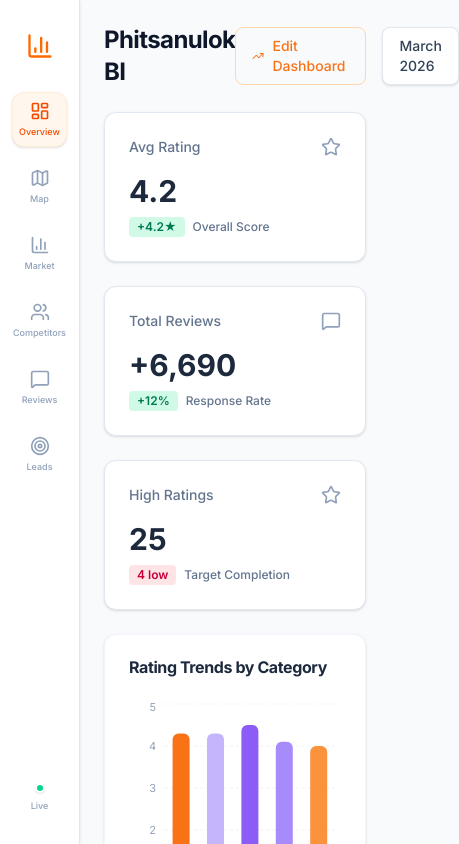
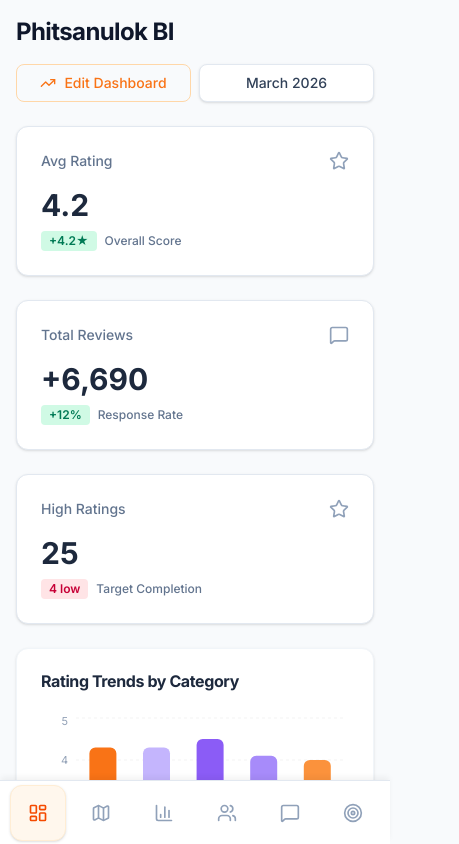
Before and after one commit to simonyosb/phitsanulok-dashboard, a Next.js app: page / in a window 390 px wide. Shown: the top 844 px of the page, 459 px wide, since content can reach past the window. Built offline with nearby package versions, Linux system fonts and the light colour scheme.

Commit message:
feat: Implement responsive layout for the dashboard, adapting the sidebar to a bottom navigation on mobile devices.

```diff
--- a/src/app/layout.tsx
+++ b/src/app/layout.tsx
@@ -25,10 +25,10 @@ export default function RootLayout({
         />
       </head>
       <body className="font-[Inter,sans-serif] min-h-screen bg-slate-50 text-slate-900 antialiased">
-        <div className="flex">
+        <div className="flex flex-col md:flex-row min-h-screen">
           <Sidebar />
-          <main className="flex-1 w-full pl-20 transition-all">
-            <div className="p-6 max-w-7xl mx-auto">{children}</div>
+          <main className="flex-1 w-full md:pl-20 pb-16 md:pb-0 transition-all">
+            <div className="p-4 sm:p-6 lg:p-8 max-w-7xl mx-auto">{children}</div>
           </main>
         </div>
       </body>
--- a/src/app/page.tsx
+++ b/src/app/page.tsx
@@ -80,14 +80,14 @@ export default function OverviewPage() {
   return (
     <div className="flex flex-col gap-6">
       {/* Header */}
-      <header className="flex justify-between items-center">
+      <header className="flex flex-col sm:flex-row justify-between items-start sm:items-center gap-4">
         <h1 className="text-2xl font-bold tracking-tight">Phitsanulok BI</h1>
-        <div className="flex items-center gap-4">
-          <div className="flex items-center gap-2 px-4 py-2 rounded-lg border border-orange-200 text-[#f97316] text-sm font-medium hover:bg-orange-50 transition-colors cursor-pointer">
+        <div className="flex flex-wrap items-center gap-2 sm:gap-4 w-full sm:w-auto">
+          <div className="flex-1 sm:flex-none flex justify-center items-center gap-2 px-4 py-2 rounded-lg border border-orange-200 text-[#f97316] text-sm font-medium hover:bg-orange-50 transition-colors cursor-pointer whitespace-nowrap">
             <TrendingUp className="h-4 w-4" />
             Edit Dashboard
           </div>
-          <div className="flex items-center gap-2 px-4 py-2 rounded-lg border border-slate-200 bg-white text-sm shadow-sm">
+          <div className="flex-1 sm:flex-none flex justify-center items-center gap-2 px-4 py-2 rounded-lg border border-slate-200 bg-white text-sm shadow-sm whitespace-nowrap">
             <span className="font-medium text-slate-700">March 2026</span>
           </div>
         </div>
--- a/src/components/dashboard/sidebar.tsx
+++ b/src/components/dashboard/sidebar.tsx
@@ -25,14 +25,14 @@ export function Sidebar() {
   const pathname = usePathname();
 
   return (
-    <aside className="fixed left-0 top-0 z-40 h-screen w-20 bg-white border-r border-slate-200 flex flex-col items-center py-6 shadow-sm">
+    <aside className="fixed bottom-0 left-0 right-0 z-40 h-16 w-full md:top-0 md:h-screen md:w-20 bg-white border-t md:border-t-0 md:border-r border-slate-200 flex flex-row md:flex-col items-center justify-between md:justify-start px-2 py-0 md:py-6 md:px-0 shadow-[0_-4px_6px_-1px_rgb(0,0,0,0.05)] md:shadow-sm">
       {/* Logo */}
-      <div className="text-orange-500 mb-8 mt-2">
+      <div className="hidden md:block text-orange-500 mb-8 mt-2">
         <BarChart3 className="h-7 w-7" />
       </div>
 
       {/* Nav */}
-      <nav className="flex-1 flex flex-col gap-3 w-full px-3">
+      <nav className="flex-1 flex flex-row md:flex-col items-center justify-around md:justify-start gap-1 md:gap-3 w-full md:px-3 h-full md:h-auto overflow-x-auto no-scrollbar">
         {navItems.map((item) => {
           const isActive =
             item.href === "/" ? pathname === "/" : pathname.startsWith(item.href);
@@ -42,21 +42,21 @@ export function Sidebar() {
               href={item.href}
               title={item.label}
               className={cn(
-                "w-full aspect-square rounded-xl flex flex-col items-center justify-center gap-1 transition-all",
+                "w-auto md:w-full min-w-[3.5rem] aspect-[1/1] md:aspect-square py-1 md:py-0 px-2 rounded-xl flex flex-col items-center justify-center gap-1 transition-all",
                 isActive
                   ? "bg-orange-50 text-orange-600 shadow-sm border border-orange-100"
                   : "text-slate-400 hover:bg-slate-50 hover:text-slate-700"
               )}
             >
-              <item.icon className="h-5 w-5" />
-              <span className="text-[9px] font-medium">{item.label}</span>
+              <item.icon className="h-5 w-5 md:h-5 md:w-5" />
+              <span className="text-[10px] md:text-[9px] font-medium hidden md:block">{item.label}</span>
             </Link>
           );
         })}
       </nav>
 
       {/* Bottom status */}
-      <div className="mt-auto flex flex-col items-center gap-1.5 pb-2">
+      <div className="hidden md:flex mt-auto flex-col items-center gap-1.5 pb-2">
         <div className="h-2.5 w-2.5 rounded-full bg-emerald-400 border-2 border-white shadow-sm animate-pulse" />
         <p className="text-[9px] text-slate-400 font-medium">Live</p>
       </div>
```
